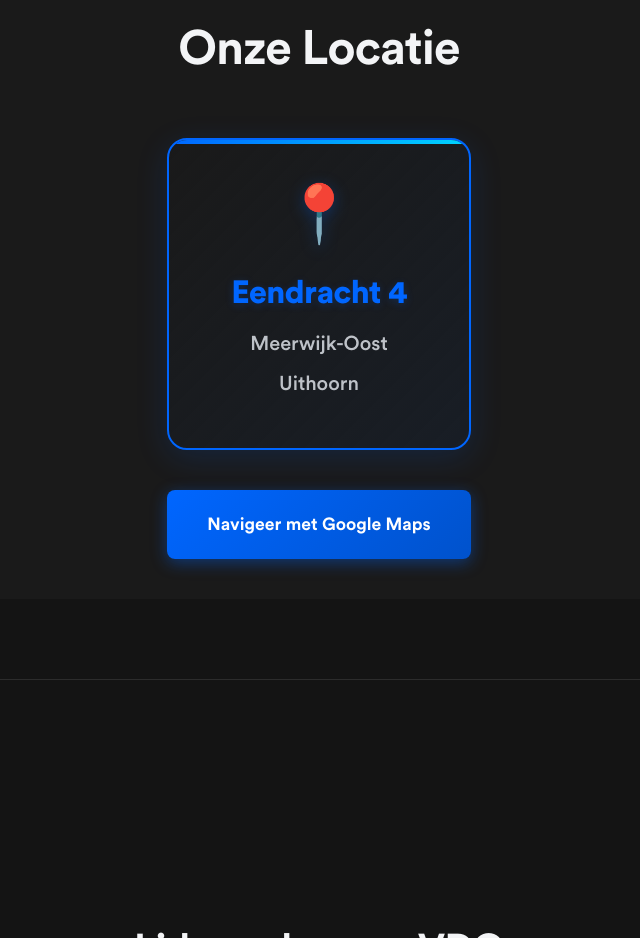
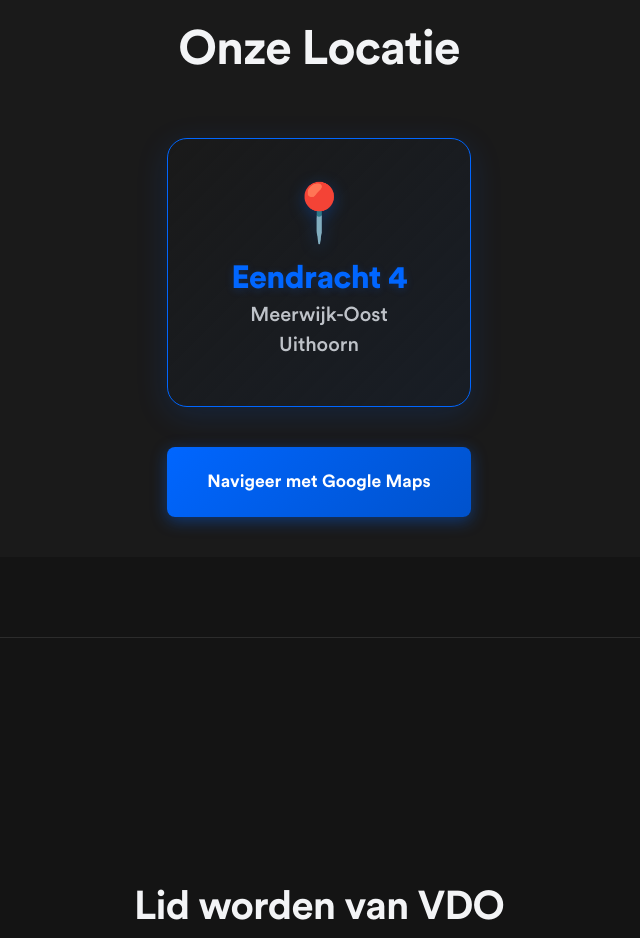
Before and after one commit to DionSlegt/websiteVDO, a website: page index.html in a window 1280 px wide. Shown: the part 2340-3278 px from the top of the page, without its empty margins (321-961 px from the left). Drawn offline with Linux system fonts and the light colour scheme.

Commit message:
Adjust location card: wider box, tighter text spacing, thinner consistent border

```diff
--- a/styles.css
+++ b/styles.css
@@ -533,7 +533,7 @@ section {
 
 .location-info {
     text-align: center;
-    max-width: 700px;
+    max-width: 900px;
     margin: 0 auto;
 }
 
@@ -541,26 +541,16 @@ section {
     background: linear-gradient(135deg, var(--bg-section) 0%, rgba(0, 102, 255, 0.05) 100%);
     padding: 3rem 3rem;
     border-radius: 20px;
-    border: 2px solid var(--primary-color);
+    border: 1px solid var(--primary-color);
     box-shadow: 0 8px 32px rgba(0, 102, 255, 0.15);
     margin-bottom: 2.5rem;
     transition: all 0.3s ease;
     display: flex;
     flex-direction: column;
     align-items: center;
-    gap: 1.5rem;
+    gap: 1rem;
     position: relative;
     overflow: hidden;
-}
-
-.location-card::before {
-    content: '';
-    position: absolute;
-    top: 0;
-    left: 0;
-    right: 0;
-    height: 4px;
-    background: linear-gradient(90deg, var(--primary-color), var(--accent-color));
 }
 
 .location-card:hover {
@@ -588,7 +578,7 @@ section {
 .location-address-block {
     display: flex;
     flex-direction: column;
-    gap: 0.5rem;
+    gap: 0.25rem;
     align-items: center;
 }
 
@@ -599,6 +589,7 @@ section {
     margin: 0;
     letter-spacing: -0.02em;
     text-shadow: 0 2px 8px rgba(0, 102, 255, 0.2);
+    line-height: 1.2;
 }
 
 .location-details {
@@ -607,6 +598,7 @@ section {
     margin: 0;
     font-weight: 500;
     opacity: 0.9;
+    line-height: 1.3;
 }
 
 .location-button {
```
